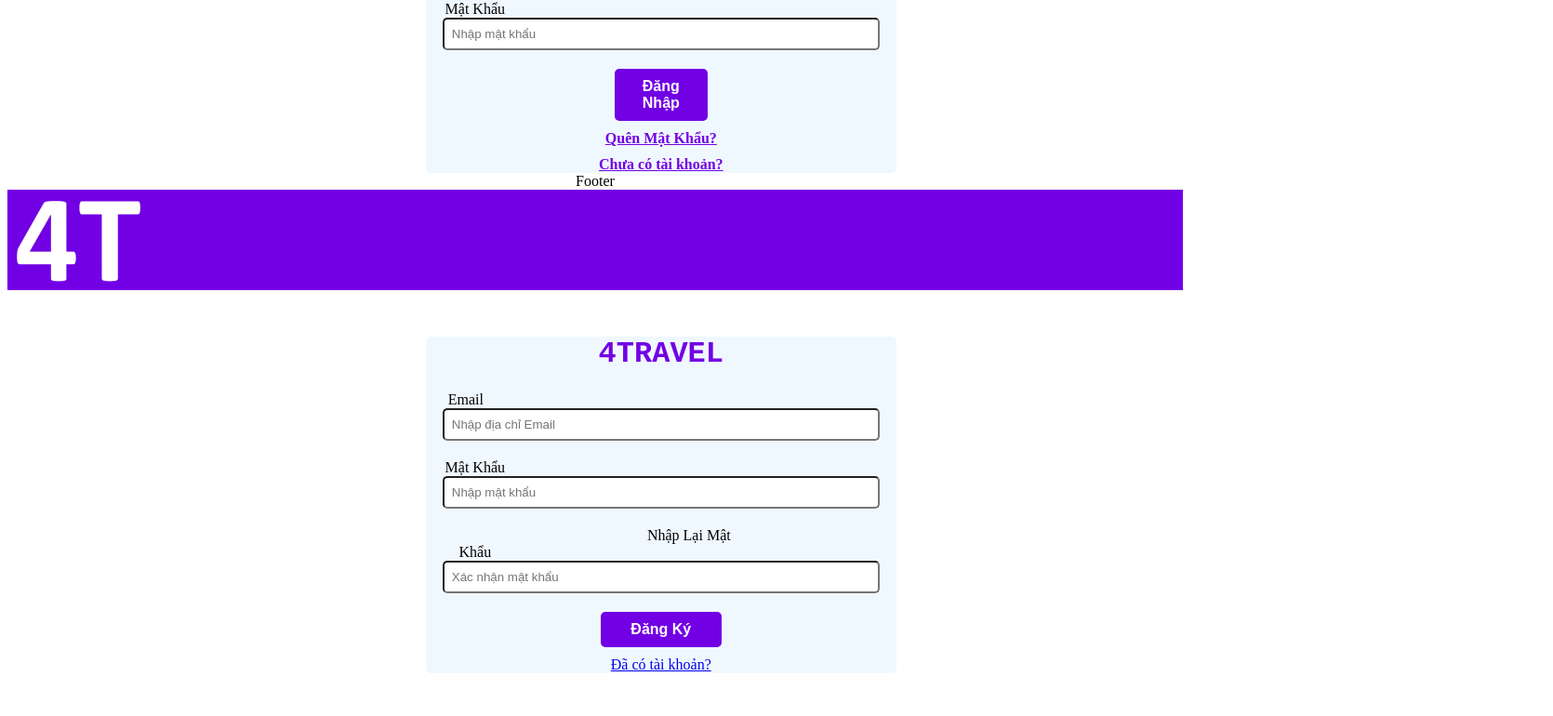
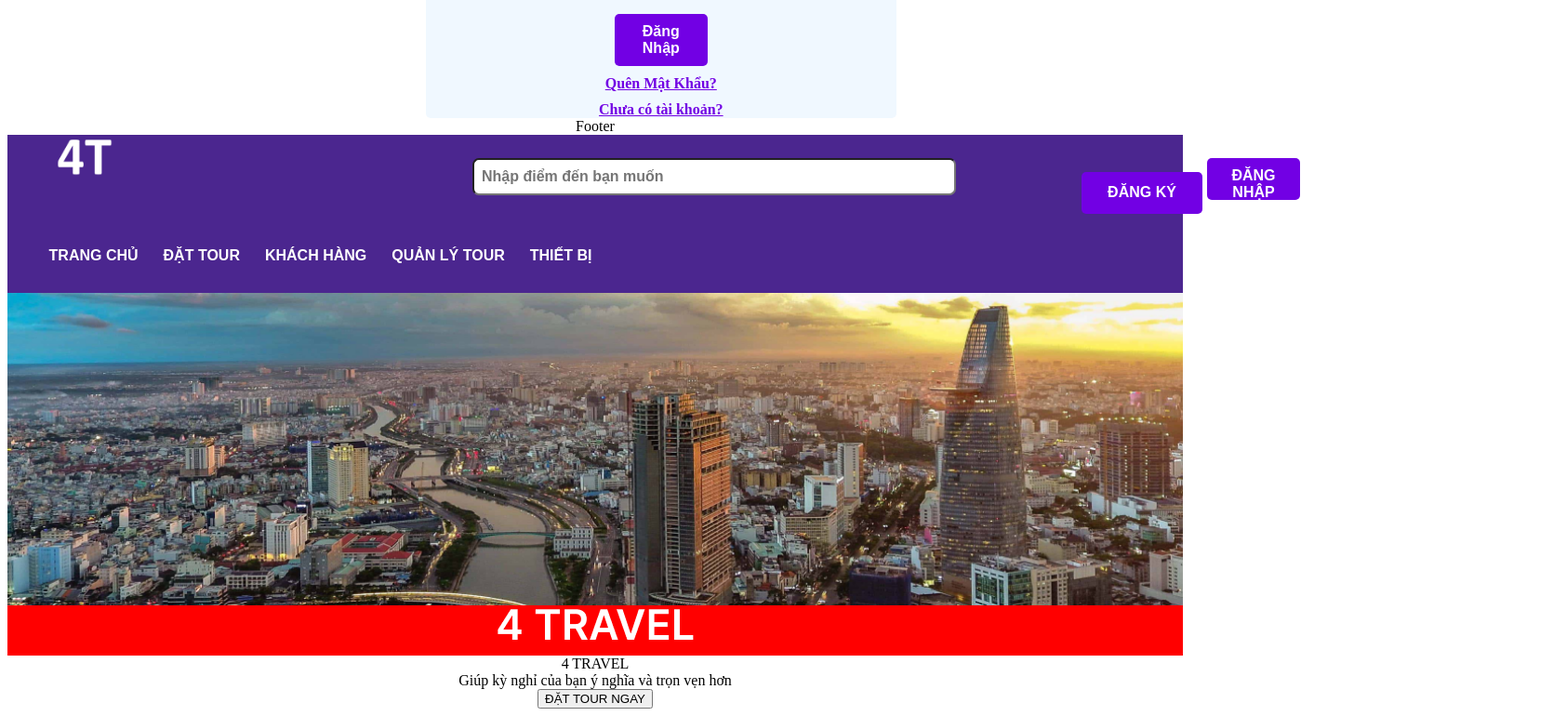
Before and after one commit to pt-tu/4Travel, a React (Create React App) app: page /dang-nhap in a window 1280 px wide. Shown: the part 314-1084 px from the top of the page at 93% size, 1670 px wide, since content can reach past the window. Before the commit the page ends 1046 px from the top, so only its background shows below. Built offline with nearby package versions, Linux system fonts and the light colour scheme.

Commit message:
init Home Page

```diff
--- a/src/App.tsx
+++ b/src/App.tsx
@@ -37,7 +37,7 @@ function App() {
         </Routes>
       </Router>
       <Footer />
-      <SignUp/>
+      <HomePage></HomePage>
     </div>
   );
 }
--- /dev/null
+++ b/src/pages/Task1/HomePage.css
@@ -0,0 +1,100 @@
+.DivHeader{
+    height: 170px;
+    width: 100%;
+    background-color: #4B268F;
+
+}
+
+.Div3ElementsHeader{
+   /*background-color: black;*/
+   height: 70px;
+   width: 100%;
+}
+
+.DivLogo{
+    margin-left: 50px;
+    height: 45px;
+    width: 65px;
+    /*background-color: antiquewhite;*/
+}
+
+.LogoImg{
+    width: 70px;
+}
+
+.DivInput{
+    height: 40px;
+    width: 36%;
+    margin-left: 500px;
+    /*background-color: red;*/
+    margin-top: -20px;
+}
+
+.InputEnterPlace{
+    height: 20px;
+    width: 500px;
+    font-size: medium;
+    font-weight: bold;
+    border-radius: 7px;
+    background-color: white;
+}
+
+.DivTwoBtn{
+    padding-left: 0px;
+    height: 45px;
+    width: 240px;
+    /*background-color: bisque;*/
+    margin-left: 1150px;
+    margin-top: -40px;
+}
+
+.NavSevenBtn{
+    padding-right: 600px;
+    padding-top: 30px;
+}
+
+.BtnHightlightBackGround{
+    background-color: white;
+    color: #4B268F;
+    border-radius: 7px;
+    width: 115px;
+    height: 45px;
+    margin-left: 5px;
+}
+
+.BtnHightlightBackGround:hover{
+    background-color: blueviolet;
+    color: white;
+}
+
+.BtnHightlightBorder{
+    height: 60px;
+    border-radius: 20px;
+    border-width: 3px;
+    padding-left: 15px;
+    background-color: transparent;
+    border-color: transparent;
+    color: white;
+    font-weight: bold;
+    font-size: medium;
+}
+
+.BtnHightlightBorder:hover{
+    border-color: white;
+    cursor: pointer;
+}
+
+.DivBG{
+    height: 390px;
+    width: 100%;
+    background-color: red;
+}
+
+.BGImg{
+    width: 100%;
+    z-index: 0;
+}
+
+.BGImg1{
+    z-index: 1;
+}
--- a/src/pages/Task1/HomePage.tsx
+++ b/src/pages/Task1/HomePage.tsx
@@ -1,7 +1,102 @@
 import React from "react";
+import "./HomePage.css"
+import Logo4T from "../../images/logo4T.png";
+import BackgroundBitexco from "../../images/background Bitexco.png"
+import FTRAVEL from "../../images/4 TRAVEL.png"
 
-function HomePage() {
-  return <div>HomePage</div>;
+export default function HomePage() {
+  return (
+    <div
+      id="HomePageRoot"
+      className="DivHomePage">
+
+      <div className="DivHeader">
+
+        <div className="Div3ElementsHeader">
+
+          <div className="DivLogo">
+            <img
+              src={Logo4T}
+              alt="Logo"
+              className="LogoImg" />
+          </div>
+
+          <div className="DivInput">
+            <input className="InputEnterPlace"
+              type="text"
+              placeholder="Nhập điểm đến bạn muốn" />
+          </div>
+
+          <div className="DivTwoBtn">
+            <nav className="NavTwoBtn">
+              <button className="BtnHightlightBackGround BtnSignUp">
+                ĐĂNG KÝ
+              </button>
+              <button className="BtnHightlightBackGround BtnLogin">
+                ĐĂNG NHẬP
+              </button>
+            </nav>
+          </div>
+
+        </div>
+
+        <div className="DivSeventBtn">
+          <nav className="NavSevenBtn">
+
+            <button className="BtnHightlightBorder BtnHomePage">
+              TRANG CHỦ
+            </button>
+            <button className="BtnHightlightBorder BtnBookTour">
+              ĐẶT TOUR
+            </button>
+            <button className="BtnHightlightBorder BtnCustomer">
+              KHÁCH HÀNG
+            </button>
+            <button className="BtnHightlightBorder BtnManageTour">
+              QUẢN LÝ TOUR
+            </button>
+            <button className="BtnHightlightBorder BtnDevices">
+              THIẾT BỊ
+            </button>
+            <button className="BtnHightlightBorder BtnInvoice">
+              HOÁ ĐƠN
+            </button>
+            <button className="BtnHightlightBorder BtnReport">
+              BÁO CÁO
+            </button>
+          </nav>
+        </div>
+
+      </div>
+
+      <div className="DivSecondHeader">
+
+        <div className="DivBG">
+          <img
+            src={BackgroundBitexco}
+            alt="BG"
+            className="BGImg"/>
+
+            <div className="Div2">
+          <img
+            src={FTRAVEL}
+            alt="BG1"
+            className="BGImg1"/>
+        </div>
+
+        </div>
+
+
+          <div className="Div4TRAVEL">4 TRAVEL</div>
+          <div className="DivLongText">
+            Giúp kỳ nghỉ của bạn ý nghĩa và trọn vẹn hơn
+          </div>
+          <button className="BtnBookTour">
+            ĐẶT TOUR NGAY
+          </button>
+
+      </div>
+  </div>
+
+  )
 }
-
-export default HomePage;
--- a/src/pages/Task1/Login.tsx
+++ b/src/pages/Task1/Login.tsx
@@ -1,5 +1,5 @@
 import React from "react";
-import '../Task1/Style.css';
+import "./Style.css"
 import Logo4T from "../../images/logo4T.png";
 
 export default function Login() {
--- a/src/pages/Task1/Style.css
+++ b/src/pages/Task1/Style.css
@@ -109,7 +109,3 @@ input {
     border-radius: 5px;
     cursor: pointer;
 }
-
-button:hover {
-    background-color: #0056b3;
-}
```
Also changed, not shown: src/images/4 TRAVEL.png (added), src/images/background Bitexco.png (added).
